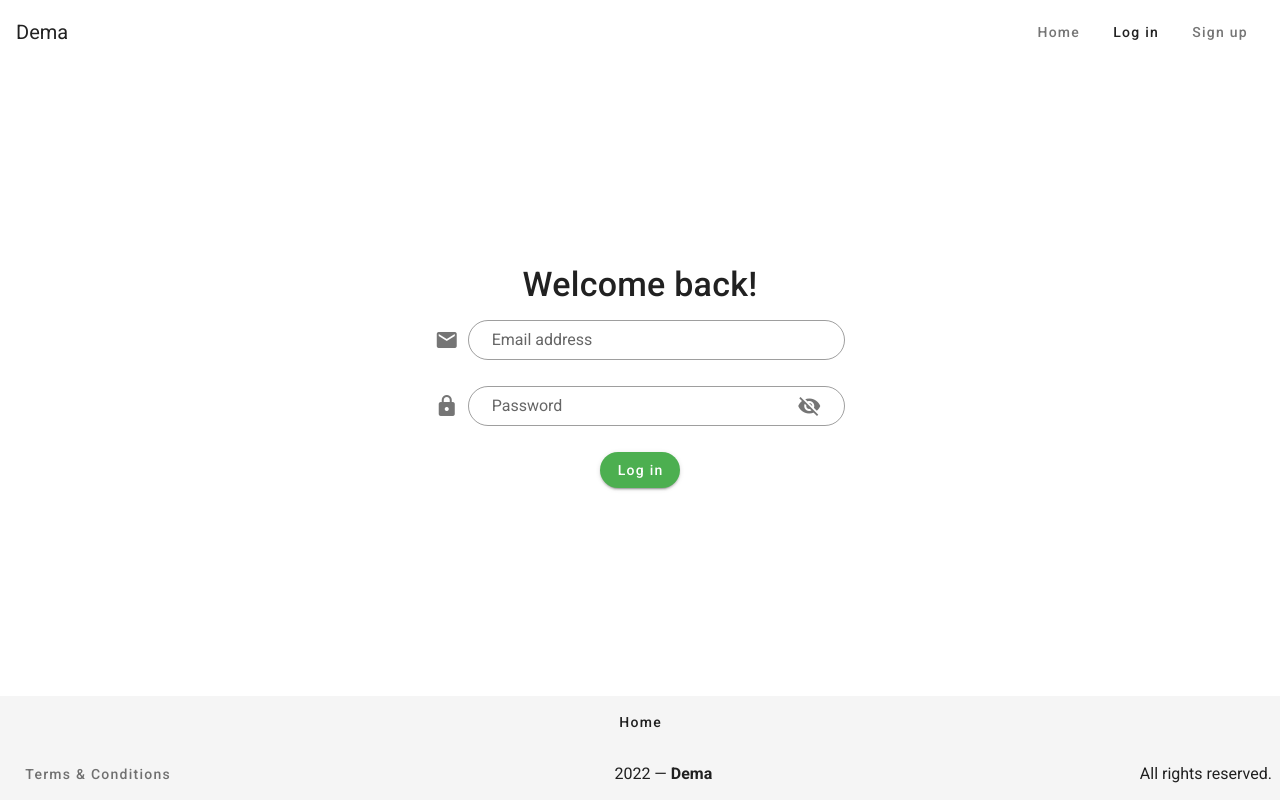
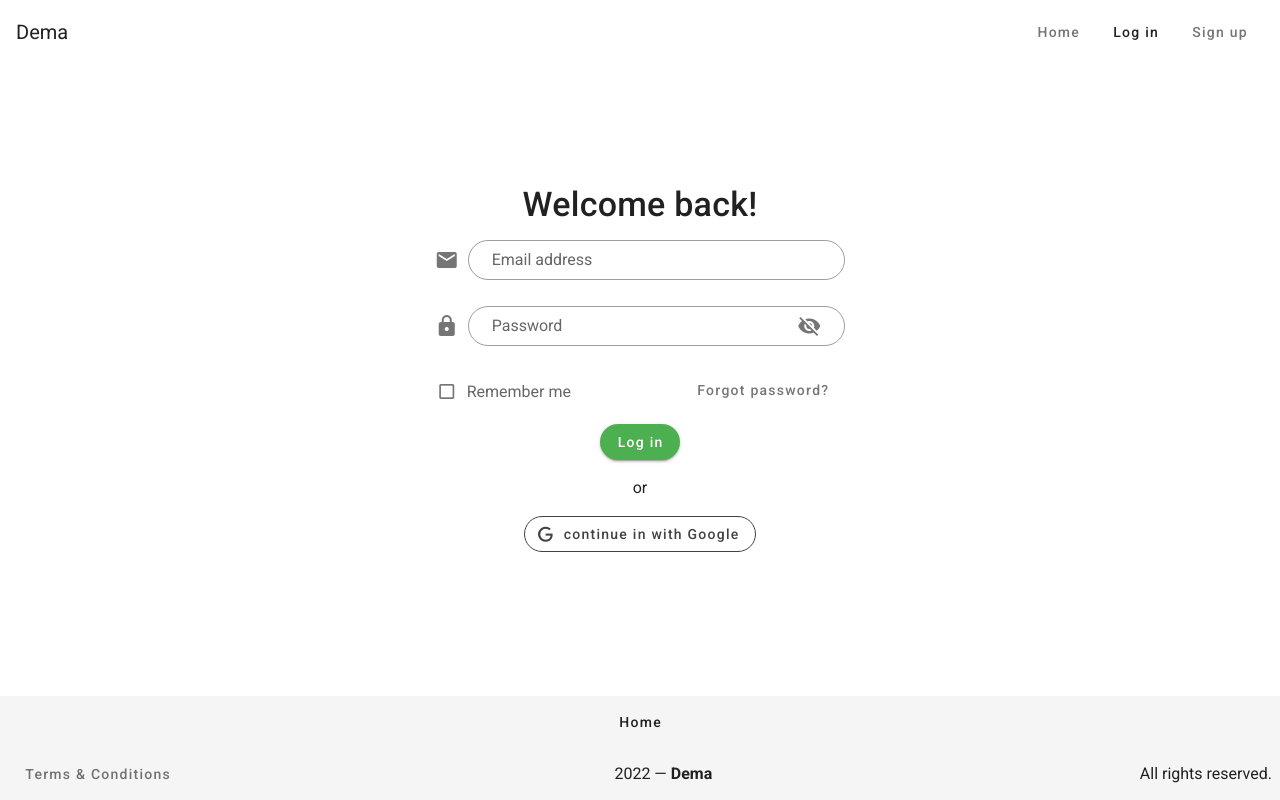
Before and after one commit to silasjimmy/dema-planner, a Vue app: page /sign-in in a window 1280 px wide. Built offline with nearby package versions, Linux system fonts and the light colour scheme.

Commit message:
refactor: improve log in view

```diff
--- a/src/components/SignIn.vue
+++ b/src/components/SignIn.vue
@@ -25,9 +25,26 @@
         label="Password"
         type="password"
       ></v-text-field>
-      <v-btn rounded @click="login" color="success" class="text-none"
+      <div class="d-flex justify-space-between align-center">
+        <v-checkbox
+          hide-details
+          dense
+          class="my-0"
+          label="Remember me"
+          color="success"
+        ></v-checkbox>
+        <v-btn plain link rounded class="text-none">Forgot password?</v-btn>
+      </div>
+      <v-btn rounded @click="login" color="success" class="text-none my-4"
         >Log in</v-btn
       >
+      <div class="d-flex flex-column">
+        <span>or</span>
+      </div>
+      <v-btn outlined rounded color="grey darken-3" class="my-4 text-none">
+        <v-icon left>mdi-google</v-icon>
+        continue in with Google
+      </v-btn>
     </v-col>
   </v-row>
 </template>
```
